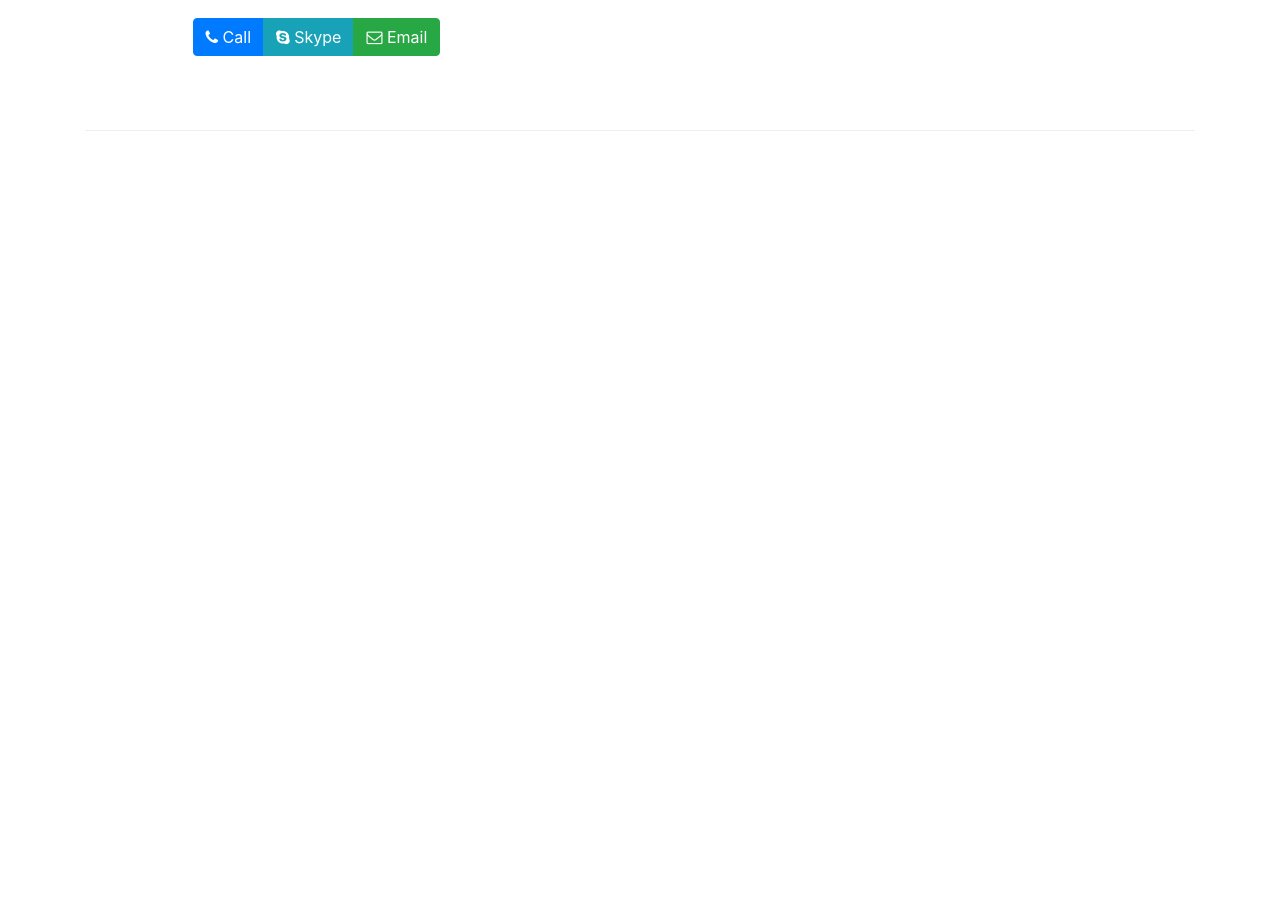
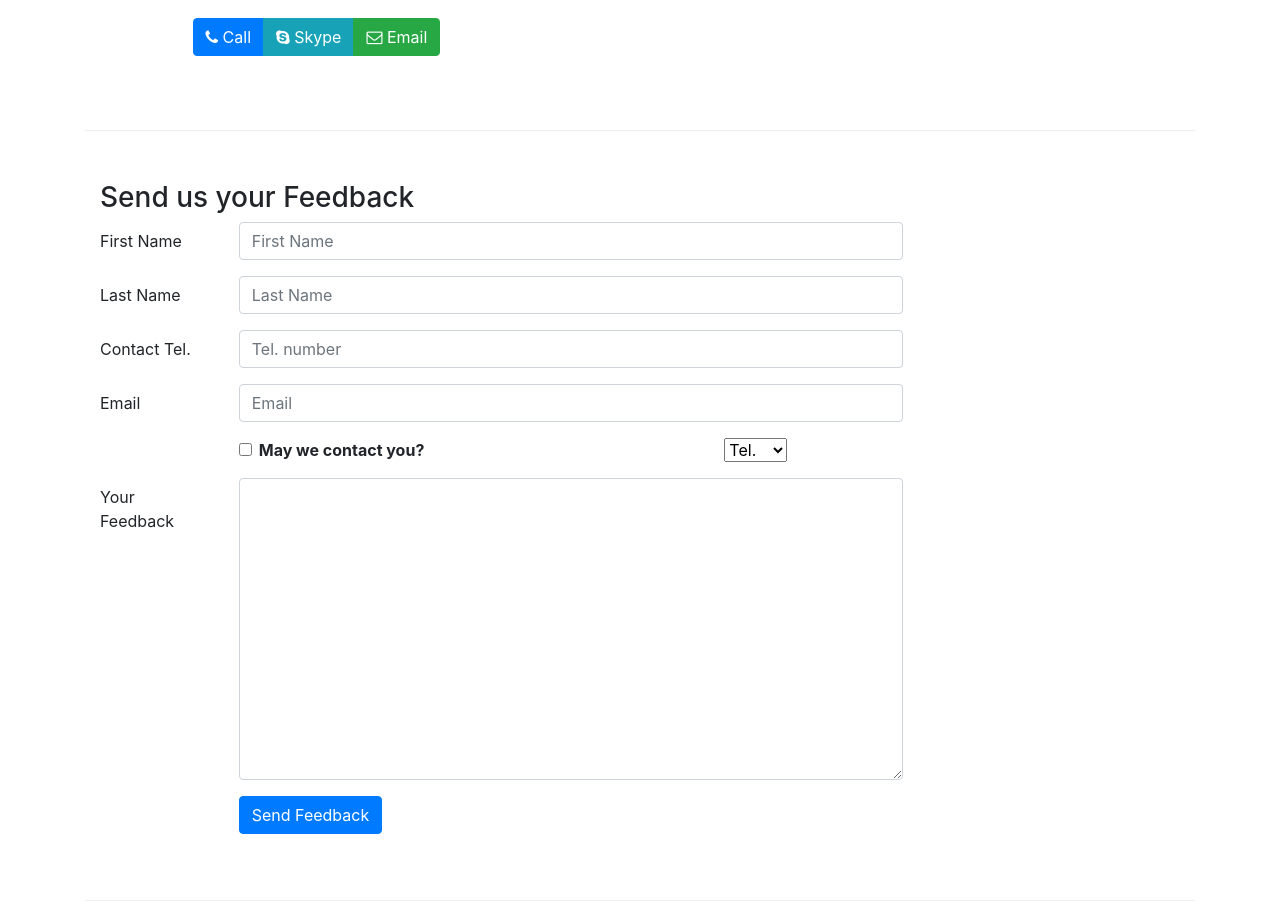
Before and after one commit to ducit488/Confusion-React, a React (Create React App) app: page /contactus in a window 1280 px wide. Shown: the part 400-1301 px from the top of the page. Before the commit the page ends 800 px from the top, so only its background shows below. Built offline with nearby package versions, Linux system fonts and the light colour scheme.

Commit message:
Controlled Forms

```diff
--- a/src/components/ContactComponent.js
+++ b/src/components/ContactComponent.js
@@ -1,9 +1,43 @@
-import React from "react";
-import { Breadcrumb, BreadcrumbItem } from "reactstrap";
+import React, { useState } from "react";
+import {
+  Breadcrumb,
+  BreadcrumbItem,
+  Button,
+  Form,
+  FormGroup,
+  Label,
+  Input,
+  Col,
+} from "reactstrap";
 
 import { Link } from "react-router-dom";
 
 function ContactComponent() {
+  const [state, setState] = useState({
+    firstname: "",
+    lastname: "",
+    telnum: "",
+    email: "",
+    agree: false,
+    contactType: "Tel.",
+    message: "",
+  });
+
+  const handleInputChange = (event) => {
+    const target = event.target;
+    const value = target.type === "checkbox" ? target.checked : target.value;
+
+    const name = target.name;
+
+    setState((current) => ({ ...current, [name]: value }));
+  };
+
+  const handleSubmit = (event) => {
+    console.log("Current State is: " + JSON.stringify(state));
+    alert("Current State is: " + JSON.stringify(state));
+    event.preventDefault();
+  };
+
   return (
     <div className="container">
       <div className="row">
@@ -65,6 +99,124 @@
           </div>
         </div>
       </div>
+
+      <div className="row row-content">
+        <div className="col-12">
+          <h3>Send us your Feedback</h3>
+        </div>
+        <div className="col-12 col-md-9">
+          <Form onSubmit={handleSubmit}>
+            <FormGroup row>
+              <Label htmlFor="firstname" md={2}>
+                First Name
+              </Label>
+              <Col md={10}>
+                <Input
+                  type="text"
+                  id="firstname"
+                  name="firstname"
+                  placeholder="First Name"
+                  value={state.firstname}
+                  onChange={handleInputChange}
+                />
+              </Col>
+            </FormGroup>
+            <FormGroup row>
+              <Label htmlFor="lastname" md={2}>
+                Last Name
+              </Label>
+              <Col md={10}>
+                <Input
+                  type="text"
+                  id="lastname"
+                  name="lastname"
+                  placeholder="Last Name"
+                  value={state.lastname}
+                  onChange={handleInputChange}
+                />
+              </Col>
+            </FormGroup>
+            <FormGroup row>
+              <Label htmlFor="telnum" md={2}>
+                Contact Tel.
+              </Label>
+              <Col md={10}>
+                <Input
+                  type="tel"
+                  id="telnum"
+                  name="telnum"
+                  placeholder="Tel. number"
+                  value={state.telnum}
+                  onChange={handleInputChange}
+                />
+              </Col>
+            </FormGroup>
+            <FormGroup row>
+              <Label htmlFor="email" md={2}>
+                Email
+              </Label>
+              <Col md={10}>
+                <Input
+                  type="email"
+                  id="email"
+                  name="email"
+                  placeholder="Email"
+                  value={state.email}
+                  onChange={handleInputChange}
+                />
+              </Col>
+            </FormGroup>
+            <FormGroup row>
+              <Col md={{ size: 6, offset: 2 }}>
+                <FormGroup check>
+                  <Label check>
+                    <Input
+                      type="checkbox"
+                      name="agree"
+                      checked={state.agree}
+                      onChange={handleInputChange}
+                    />{" "}
+                    <strong>May we contact you?</strong>
+                  </Label>
+                </FormGroup>
+              </Col>
+              <Col md={{ size: 3, offset: 1 }}>
+                <Input
+                  type="select"
+                  name="contactType"
+                  value={state.contactType}
+                  onChange={handleInputChange}
+                >
+                  <option>Tel.</option>
+                  <option>Email</option>
+                </Input>
+              </Col>
+            </FormGroup>
+            <FormGroup row>
+              <Label htmlFor="message" md={2}>
+                Your Feedback
+              </Label>
+              <Col md={10}>
+                <Input
+                  type="textarea"
+                  id="message"
+                  name="message"
+                  rows="12"
+                  value={state.message}
+                  onChange={handleInputChange}
+                ></Input>
+              </Col>
+            </FormGroup>
+            <FormGroup row>
+              <Col md={{ size: 10, offset: 2 }}>
+                <Button type="submit" color="primary">
+                  Send Feedback
+                </Button>
+              </Col>
+            </FormGroup>
+          </Form>
+        </div>
+      </div>
     </div>
   );
 }
```
